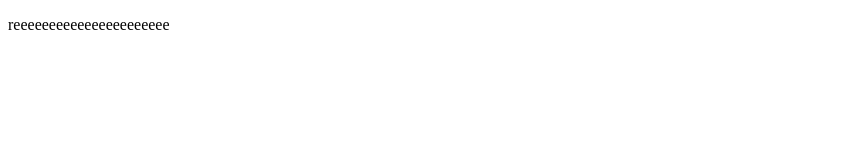
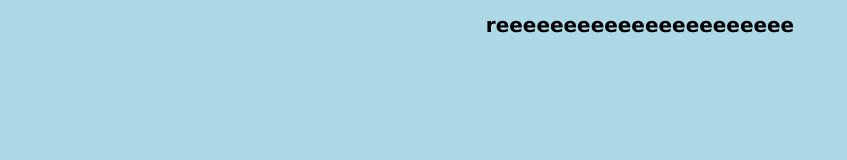
Before and after one commit to Smulten2/smulten2.github.io, a plain HTML site: page index.html in a window 1280 px wide. Shown: the whole page, without its empty margins (0-847 px from the left). Drawn offline with Linux system fonts and the light colour scheme.

Commit message:
Update index.html

```diff
--- a/index.html
+++ b/index.html
@@ -4,14 +4,21 @@
 <head>
 <style>
 body {
-    background-color: "lightblue"
+  background-color: lightblue;
+}
+
+h1 {
+    color: black;
+    text-align: center;
+    font-family: verdana;
+    font-size: 20px;
 }
 </style>
     <title>Emils side</title>
 </head>
 
 <body>
-    <p> reeeeeeeeeeeeeeeeeeeeee </p>
+    <h1> reeeeeeeeeeeeeeeeeeeeee </h1>
 </body>
 
 </html>
```
